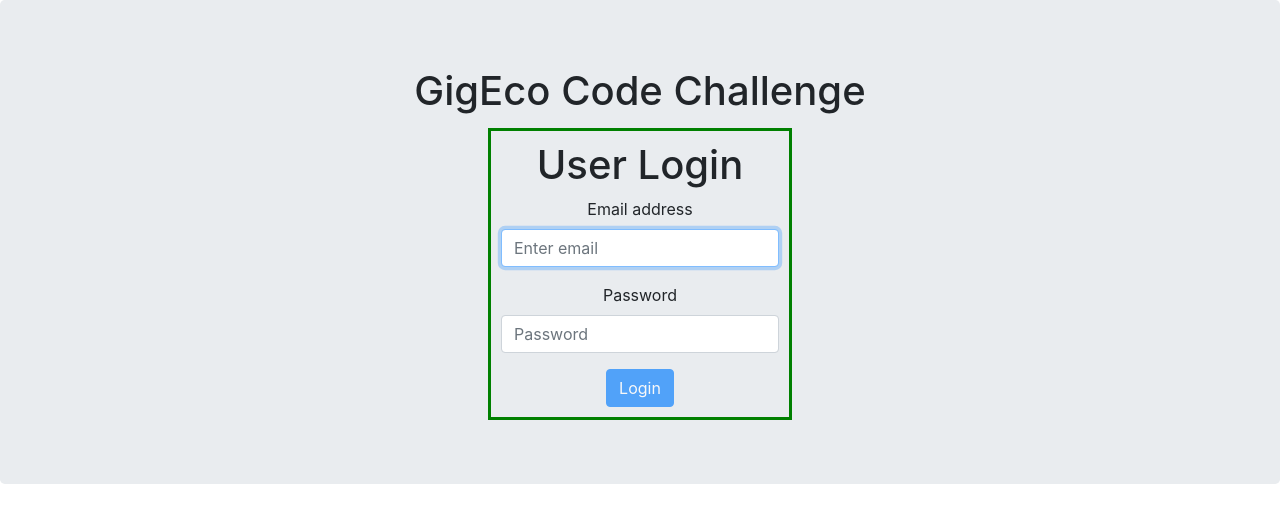
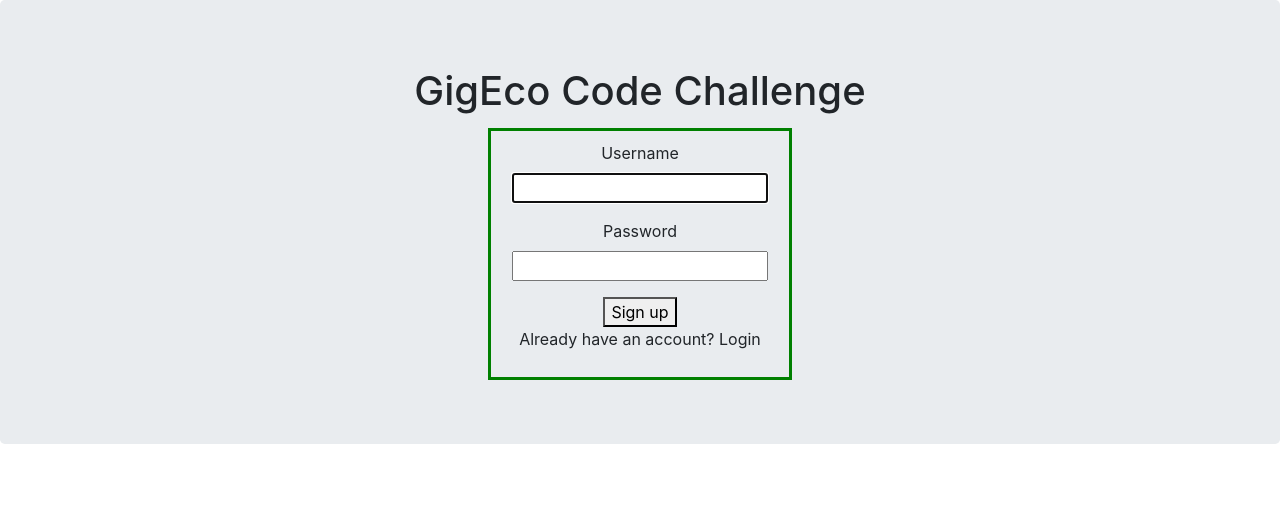
Before and after one commit to Ranthonym/uface, a React (Create React App) app: page / in a window 1280 px wide. Shown: the top 522 px of the page. Built offline with nearby package versions, Linux system fonts and the light colour scheme; no server answers.

Commit message:
re-create login/signup form to follow firebase handler functions passed down as props

```diff
--- a/src/components/Login/Login.js
+++ b/src/components/Login/Login.js
@@ -2,9 +2,19 @@ import React, { useState } from "react";
 import { Form, Button } from "react-bootstrap";
 import classes from "./Login.module.css";
 
-const Login = () => {
-  const [email, setEmail] = useState("");
-  const [password, setPassword] = useState("");
+const Login = (props) => {
+  const {
+    email,
+    setEmail,
+    password,
+    setPassword,
+    loginHandler,
+    signupHandle,
+    hasAccount,
+    setHasAccount,
+    emailError,
+    passwordError,
+  } = props;
 
   function validateForm() {
     return email.length > 0 && password.length > 0;
@@ -16,34 +26,42 @@ const Login = () => {
 
   return (
     <div className={classes.Login}>
-      <h1>User Login</h1>
-      <Form onSubmit={handleSubmit}>
-        <Form.Group controlId="formBasicEmail">
-          <Form.Label>Email address</Form.Label>
-          <Form.Control
-            data-ms-member="email"
+      <div className={classes.LoginContainer}>
+        <label>Username</label>
+        <input
+          type="text"
           autoFocus
-            type="email"
+          required
           value={email}
           onChange={(e) => setEmail(e.target.value)}
-            placeholder="Enter email"
         />
-        </Form.Group>
-
-        <Form.Group controlId="formBasicPassword">
-          <Form.Label>Password</Form.Label>
-          <Form.Control
+        <p className={classes.ErrorMsg}>{emailError}</p>
+        <label>Password</label>
+        <input
+          type="password"
+          required
           value={password}
-            data-ms-member="password"
           onChange={(e) => setPassword(e.target.value)}
-            type="password"
-            placeholder="Password"
         />
-        </Form.Group>
-        <Button variant="primary" disabled={!validateForm()} type="submit">
-          Login
-        </Button>
-      </Form>
+        <p className={classes.ErrorMsg}>{passwordError}</p>
+        <div className={classes.BtnContainer}>
+          {hasAccount ? (
+            <>
+              <button onClick={loginHandler}>Sign in</button>
+              <p>
+                Need an acount? <span>Sign up</span>
+              </p>
+            </>
+          ) : (
+            <>
+              <button>Sign up</button>
+              <p>
+                Already have an account? <span>Login</span>
+              </p>
+            </>
+          )}
+        </div>
+      </div>
     </div>
   );
 };
```
Lines whose indentation alone changed are shown as unchanged.
